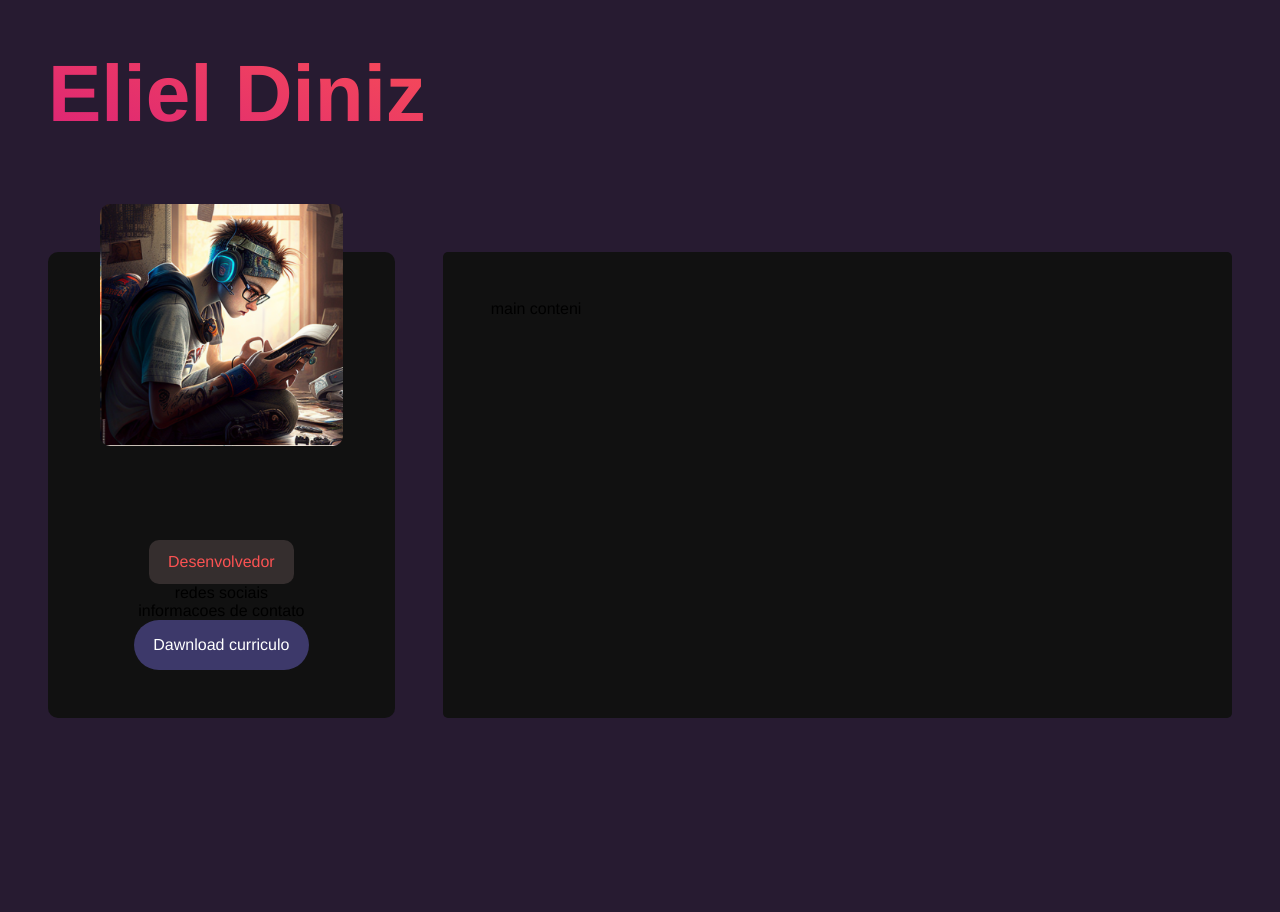
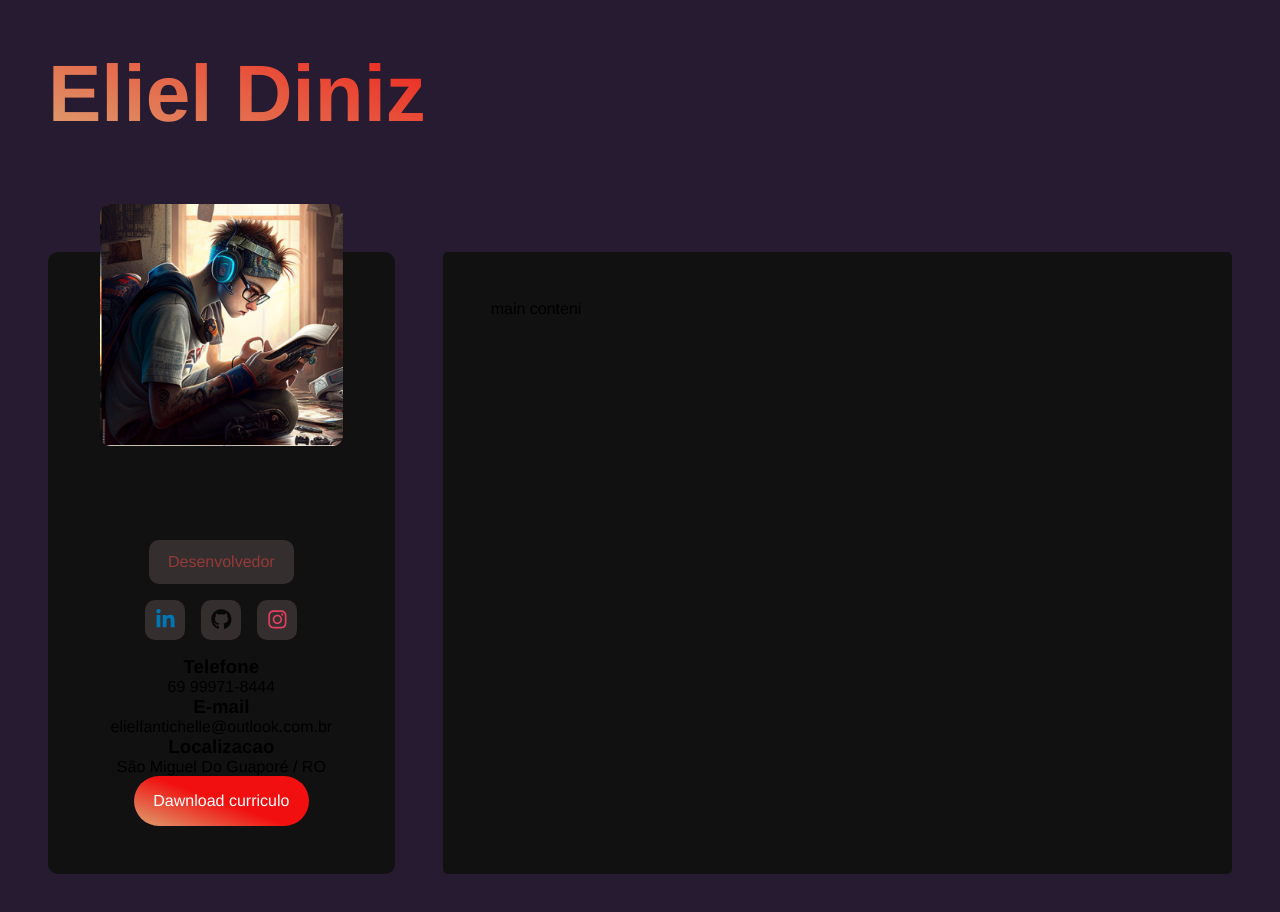
Before and after one commit to elieldiniz/Landingpage, a React (Vite) app: page / in a window 1280 px wide. Shown: the top 912 px of the page. Before the commit the page ends 800 px from the top, so only its background shows below. Built offline with nearby package versions, Linux system fonts and the light colour scheme.

Commit message:
informationContainer

```diff
--- /dev/null
+++ b/src/components/InformationContainer.jsx
@@ -0,0 +1,31 @@
+
+const InformationContainer = () => {
+    return(
+            <section id="information">
+                <div className="info-card">
+                    <div>
+                        <h3>Telefone</h3>
+                        <p>69 99971-8444</p>
+                    </div>
+                </div>
+                <div className="info-card">
+
+                    <div>
+                        <h3>E-mail</h3>
+                        <p>elielfantichelle@outlook.com.br</p>
+                    </div>
+                </div>
+                <div className="info-card">
+
+                    <div>
+                        <h3>Localizacao</h3>
+                        <p>São Miguel Do Guaporé / RO</p>
+                    </div>
+                </div>
+            </section>
+        )
+    }
+
+
+
+export default InformationContainer
--- a/src/components/Sidebar.jsx
+++ b/src/components/Sidebar.jsx
@@ -1,14 +1,18 @@
 import React from "react";
 import Avatar from '../img/siberp.png'
 import '../styles/components/sidebar.sass';
+
+import SocialNetworks from "./SocialNetworks";
+import InformationContainer from "./InformationContainer";
+
 
 const Sidebar = () => {
     return(
         <aside id='sidebar'>
             <img src={Avatar} alt="Avatar" />
             <p className="title">Desenvolvedor</p>
-            <p>redes sociais</p>
-            <p>informacoes de contato</p>
+            <SocialNetworks/>
+            <InformationContainer/>
             <a href="" className="btn">
                 Dawnload curriculo
             </a>
--- /dev/null
+++ b/src/components/SocialNetworks.jsx
@@ -0,0 +1,27 @@
+import '../styles/components/SocialNetworks.sass'
+
+import{FaLinkedinIn, FaGithub, FaInstagram} from 'react-icons/fa'
+
+import React from "react";
+
+const socialNetworks= [
+    {name: 'linkedin', icon:<FaLinkedinIn/>},
+    {name: 'Github', icon:<FaGithub/>},
+    {name: 'instagram', icon:<FaInstagram/>}
+]
+
+const SocialNetworks = () => {
+    return(
+            <section id='social-networks'>
+                {socialNetworks.map((network) => (
+                    <a href='#' className='social-btn' id={network.name} key={network.name}>
+                        {network.icon}
+                    </a>
+                ))}
+            </section>
+        )
+    }
+
+
+
+export default SocialNetworks
--- /dev/null
+++ b/src/styles/components/SocialNetworks.sass
@@ -0,0 +1,29 @@
+@use '../variables'
+@use '../mixin'
+
+#social-networks
+    @include mixin.center
+    gap: 1rem
+    margin: 1rem 0
+
+    .social-btn
+        padding: .6rem
+        background-color: variables.$bg-color-secondary
+        border-radius: variables.$container-border-radius
+        color: #d12222
+        font-size: 1.3rem
+        @include mixin.center
+
+    #linkedin
+        color: #0077b5
+
+    #Github
+        color: #080808
+
+    #instagram
+        color: #E4405F
+
+    :hover
+        background: variables.$gradient
+        > svg
+            color: variables.$text-color
--- a/src/styles/components/sidebar.sass
+++ b/src/styles/components/sidebar.sass
@@ -19,12 +19,15 @@
         top: -3rem
 
     .title
-        color: rgba(250,82,82,1)
+        color: #943a37
         background: variables.$bg-color-secondary
         border-radius: variables.$container-border-radius
         margin-top:  15rem
         padding: .8rem 1.2rem
         cursor: pointer
 
+        :hover
+            color: #4b528b
+
     .btn
        @include mixin.btn
--- a/src/styles/mixin.sass
+++ b/src/styles/mixin.sass
@@ -1,8 +1,15 @@
-@use 'variables'
+@use './variables'
+
+@mixin center
+    display: flex
+    justify-content: center
+    align-items: center
+
+
 
 @mixin btn
     padding: 1rem 1.2rem
     color: variables.$text-color
-    background:  #3d396a
+    background:  linear-gradient(200deg, #f10f0f 50%, #dda170 100%)
     text-decoration: none
     border-radius: 3rem
--- a/src/styles/variables.sass
+++ b/src/styles/variables.sass
@@ -6,4 +6,4 @@ $bg-color: #111
 $bg-color-secondary: #352e2e
 $container-border-radius: 10px
 $card-border-radius: 5px
-$gradient: linear-gradient(200deg, rgba(250,82,82,1) 50%, rgba(221, 36, 118, 1) 100%)
+$gradient: linear-gradient(200deg, #f10f0f 50%, #dda170 100%)
```
